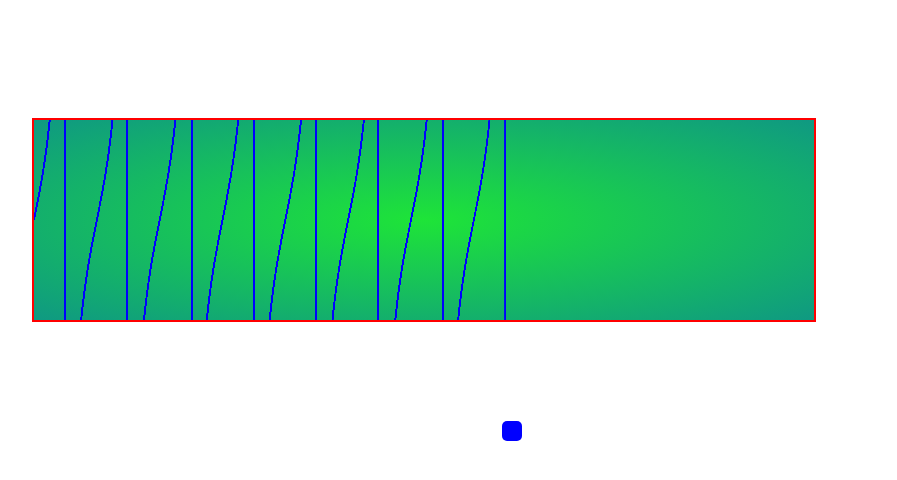
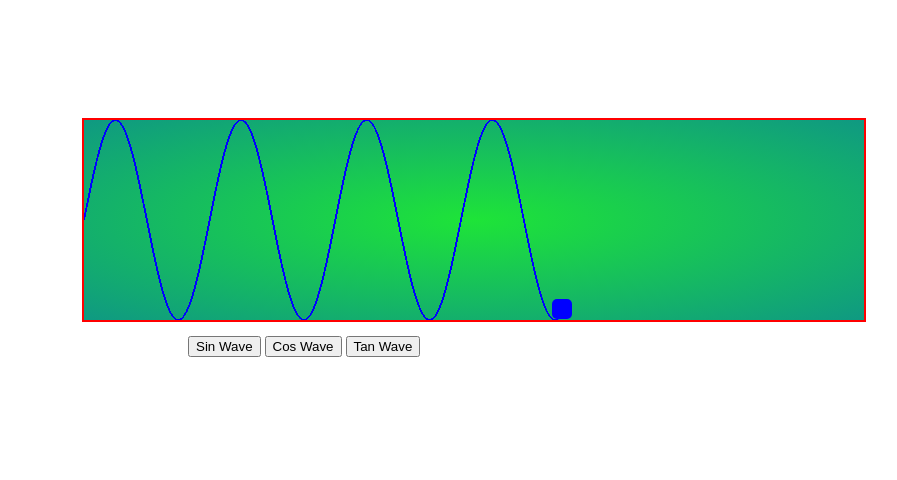
Before and after one commit to rpatwariingenuity/jsTraining, a plain HTML site: page D05/index.html in a window 1280 px wide. Shown: the whole page, without its empty margins (136-1033 px from the left). Drawn offline with Linux system fonts and the light colour scheme.

Commit message:
V1.2 ready --> Added buttons for sin, cos and Tan functions --> Clear canvas through a hack. Will implement later

```diff
--- a/D05/index.html
+++ b/D05/index.html
@@ -16,11 +16,18 @@
 
     </div>
     <!-- </div> -->
-    <!-- <button id="button" onclick="startMoving();">start</button> -->
+
+
 
 
     <canvas id="myCanvas">
     </canvas>
+
+    <div id="buttonDiv">
+        <button id="button" onclick="createSin();">Sin Wave</button>
+        <button id="button" onclick="createCos();">Cos Wave</button>
+        <button id="button" onclick="createTan();">Tan Wave</button>
+    </div>
 
     <script src="main.js"></script>
 
--- a/D05/main.css
+++ b/D05/main.css
@@ -15,3 +15,8 @@
 #myCanvas {
     background: radial-gradient(#1ee438, rgb(15, 153, 130))
 }
+
+#buttonDiv {
+    margin: 10px auto 0px auto;
+    width: 50%;
+}
--- a/D05/main.js
+++ b/D05/main.js
@@ -4,7 +4,7 @@
 
 
 // declare some requied constants
-const INIT_X = 150;                 // X Offset. --------> Default = 0
+const INIT_X = 200;                 // X Offset. --------> Default = 0
 const INIT_Y = 100;                 // Y-Offset. --------> Default = 0
 const WIDTH = 800;                  // The sine wave will oscillate betwen this window size. --------> Default = window.innerWidth * 0.8;
 const HEIGHT = 100;
@@ -29,7 +29,7 @@ canvas.style.border = "2px red solid";
 let ctx = canvas.getContext("2d");
 ctx.canvas.height = HEIGHT * 2;
 ctx.canvas.width = WIDTH - BOX_W;
-ctx.strokeStyle = "blue";
+ctx.beginPath();
 ctx.moveTo(0, HEIGHT);                  // Modify as moveTo(0, 0) for cos()
 
 
@@ -52,18 +52,42 @@ function getTan(xx) {
     return HEIGHT - HEIGHT * Math.tan(xx * FREQUENCY);
 }
 
+let func = 0;       // 0: sin, 1: cos, 2: tan
 
 // function to move the block element
-function moveDiv(timestamp) {
+function moveDiv(timestamp, func) {
     x += STEP;
     box.style.marginLeft = INIT_X + x + "px";
-    y = getTan(x);
+
+    switch (func) {
+        case 0:
+            y = getSin(x);
+            ctx.strokeStyle = "blue";
+            break;
+        case 1:
+            y = getCos(x);
+            ctx.strokeStyle = "red";
+            break;
+        case 2:
+            y = getTan(x);
+            ctx.strokeStyle = "white";
+            break;
+
+        default:
+            y = getSin(x);
+            ctx.strokeStyle = "blue";
+            break;
+    }
+
     box.style.marginTop = INIT_Y + y + "px";
+
     ctx.lineTo(x, y);
     ctx.stroke();
 
     if (x <= WIDTH - BOX_W) {
-        myReq = requestAnimationFrame(moveDiv) // call requestAnimationFrame again to animate next frame
+        myReq = requestAnimationFrame(function (timestamp) {
+            moveDiv(timestamp, func)
+        }); // call requestAnimationFrame again to animate next frame
     }
     else {
         box.style.marginLeft = INIT_X + WIDTH - BOX_W + "px";
@@ -73,4 +97,50 @@ function moveDiv(timestamp) {
 
 
 // The Amination initiated here
-myReq = requestAnimationFrame(moveDiv);
+myReq = requestAnimationFrame(function (timestamp) {
+    moveDiv(timestamp, func)
+});
+
+function clearCanvas() {
+    cancelAnimationFrame(myReq);
+    //ctx.clearRect(INIT_X, INIT_Y, canvas.width, canvas.height);
+    canvas.width = canvas.width;        // Hack to clear the canvas.
+
+    ctx.beginPath();
+
+    x = 0;
+    y = 0;
+}
+
+function createSin() {
+    clearCanvas();
+
+    ctx.moveTo(0, HEIGHT);                      // Modify as moveTo(0, 0) for cos()
+
+    func = 0;       // 0: sin, 1: cos, 2: tan
+    myReq = requestAnimationFrame(function (timestamp) {
+        moveDiv(timestamp, func)
+    });
+}
+
+function createCos() {
+    clearCanvas();
+
+    ctx.moveTo(0, 0);                      // Modify as moveTo(0, 0) for cos()
+
+    func = 1;       // 0: sin, 1: cos, 2: tan
+    myReq = requestAnimationFrame(function (timestamp) {
+        moveDiv(timestamp, func)
+    });
+}
+
+function createTan() {
+    clearCanvas();
+
+    ctx.moveTo(0, HEIGHT);                      // Modify as moveTo(0, 0) for cos()
+
+    func = 2;       // 0: sin, 1: cos, 2: tan
+    myReq = requestAnimationFrame(function (timestamp) {
+        moveDiv(timestamp, func)
+    });
+}
```
